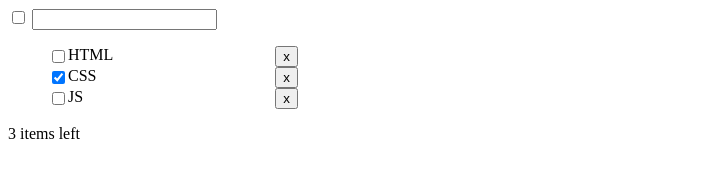
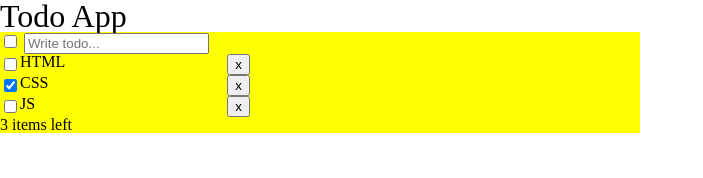
Before and after one commit to YeoEunSeong/todo-app, a plain HTML site: page todo-v0/src/index.html in a window 1280 px wide. Shown: the whole page, without its empty margins (0-703 px from the left). Drawn offline with Linux system fonts and the light colour scheme.

Commit message:
📝 docs: add title for todo app

```diff
--- a/todo-v0/src/index.html
+++ b/todo-v0/src/index.html
@@ -9,8 +9,10 @@
     <script defer src="./js/app.js"></script>
   </head>
   <body>
+    <h1 class="title">Todo App</h1>
+    <div class="todos">
       <input class="toggle-all" type="checkbox" />
-    <input class="todo-input" type="text" />
+      <input class="todo-input" type="text" placeholder="Write todo..." />
       <ul class="todo-list">
         <li data-id="1" class="todo-item">
           <input class="toggle" type="checkbox" />
@@ -20,5 +22,6 @@
         </li>
       </ul>
       <span class="count">3 item left</span>
+    </div>
   </body>
 </html>
--- /dev/null
+++ b/todo-v0/src/style/reset.css
@@ -0,0 +1,129 @@
+/* http://meyerweb.com/eric/tools/css/reset/
+   v2.0 | 20110126
+   License: none (public domain)
+*/
+
+html,
+body,
+div,
+span,
+applet,
+object,
+iframe,
+h1,
+h2,
+h3,
+h4,
+h5,
+h6,
+p,
+blockquote,
+pre,
+a,
+abbr,
+acronym,
+address,
+big,
+cite,
+code,
+del,
+dfn,
+em,
+img,
+ins,
+kbd,
+q,
+s,
+samp,
+small,
+strike,
+strong,
+sub,
+sup,
+tt,
+var,
+b,
+u,
+i,
+center,
+dl,
+dt,
+dd,
+ol,
+ul,
+li,
+fieldset,
+form,
+label,
+legend,
+table,
+caption,
+tbody,
+tfoot,
+thead,
+tr,
+th,
+td,
+article,
+aside,
+canvas,
+details,
+embed,
+figure,
+figcaption,
+footer,
+header,
+hgroup,
+menu,
+nav,
+output,
+ruby,
+section,
+summary,
+time,
+mark,
+audio,
+video {
+  margin: 0;
+  padding: 0;
+  border: 0;
+  font-size: 100%;
+  font: inherit;
+  vertical-align: baseline;
+}
+/* HTML5 display-role reset for older browsers */
+article,
+aside,
+details,
+figcaption,
+figure,
+footer,
+header,
+hgroup,
+menu,
+nav,
+section {
+  display: block;
+}
+body {
+  line-height: 1;
+}
+ol,
+ul {
+  list-style: none;
+}
+blockquote,
+q {
+  quotes: none;
+}
+blockquote:before,
+blockquote:after,
+q:before,
+q:after {
+  content: '';
+  content: none;
+}
+table {
+  border-collapse: collapse;
+  border-spacing: 0;
+}
--- a/todo-v0/src/style/style.css
+++ b/todo-v0/src/style/style.css
@@ -1,3 +1,15 @@
+@import url(./reset.css);
+
+.title {
+  font-size: 32px;
+}
+
+.todos {
+  width: 50%;
+  height: 50%;
+  background-color: yellow;
+}
+
 .hidden {
   display: none;
 }
```
Lines whose indentation alone changed are shown as unchanged.
